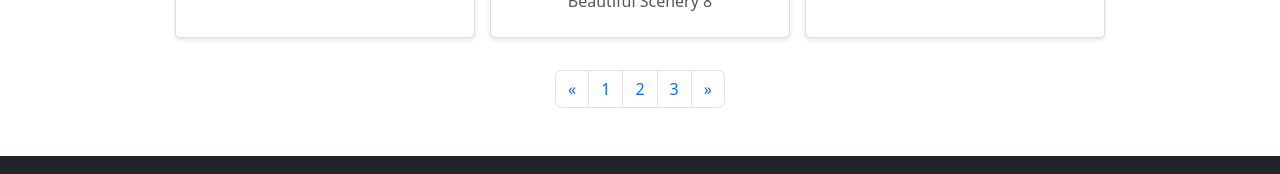
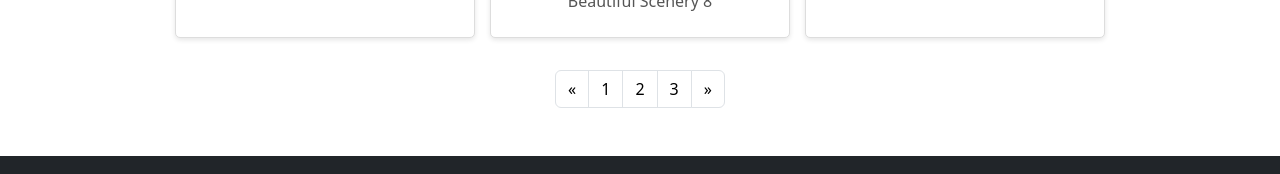
Before and after one commit to Praveen-Thathsara/Gallery-website-Praveen-s-Gallery-, a React (Create React App) app: page /gallery in a window 1280 px wide. Shown: the part 1531-1705 px from the top of the page. Built offline with nearby package versions, Linux system fonts and the light colour scheme.

Commit message:
some pagination css change

```diff
--- a/src/App.css
+++ b/src/App.css
@@ -202,3 +202,11 @@ h2.contactus{
   font-size:large;
 
 }
+
+.custom-pagination-link {
+  color: black !important;
+}
+
+.custom-pagination-link:hover {
+  color: gray !important;
+}
--- a/src/components/Gallery.js
+++ b/src/components/Gallery.js
@@ -22,19 +22,19 @@ const Gallery = () => {
       ))}
 
       </div>
-      <div calssName="row">
+      <div className="row">
   <nav aria-label="Page navigation example">
     <ul className="pagination justify-content-center">
       <li className="page-item">
-      <a className="page-link" href="#" aria-label="Previous">
+        <a className="page-link custom-pagination-link" href="#" aria-label="Previous">
           <span aria-hidden="true">&laquo;</span>
         </a>
       </li>
-    <li className="page-item"><a className="page-link" href="#">1</a></li>
-    <li className="page-item"><a className="page-link" href="#">2</a></li>
-    <li className="page-item"><a className="page-link" href="#">3</a></li>
+      <li className="page-item"><a className="page-link custom-pagination-link" href="#">1</a></li>
+      <li className="page-item"><a className="page-link custom-pagination-link" href="#">2</a></li>
+      <li className="page-item"><a className="page-link custom-pagination-link" href="#">3</a></li>
       <li className="page-item">
-      <a className="page-link" href="#" aria-label="Next">
+        <a className="page-link custom-pagination-link" href="#" aria-label="Next">
           <span aria-hidden="true">&raquo;</span>
         </a>
       </li>
@@ -42,6 +42,7 @@ const Gallery = () => {
   </nav>
 </div>
 </div>
+
   );
 };
 
```
Lines whose indentation alone changed are shown as unchanged.
